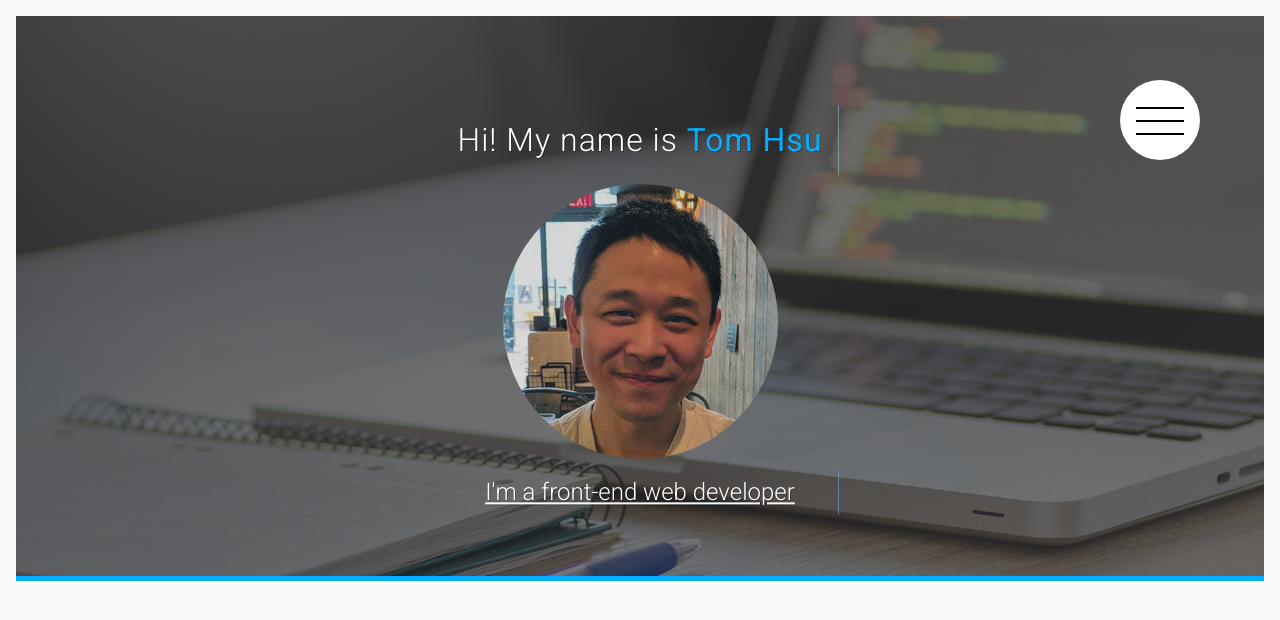
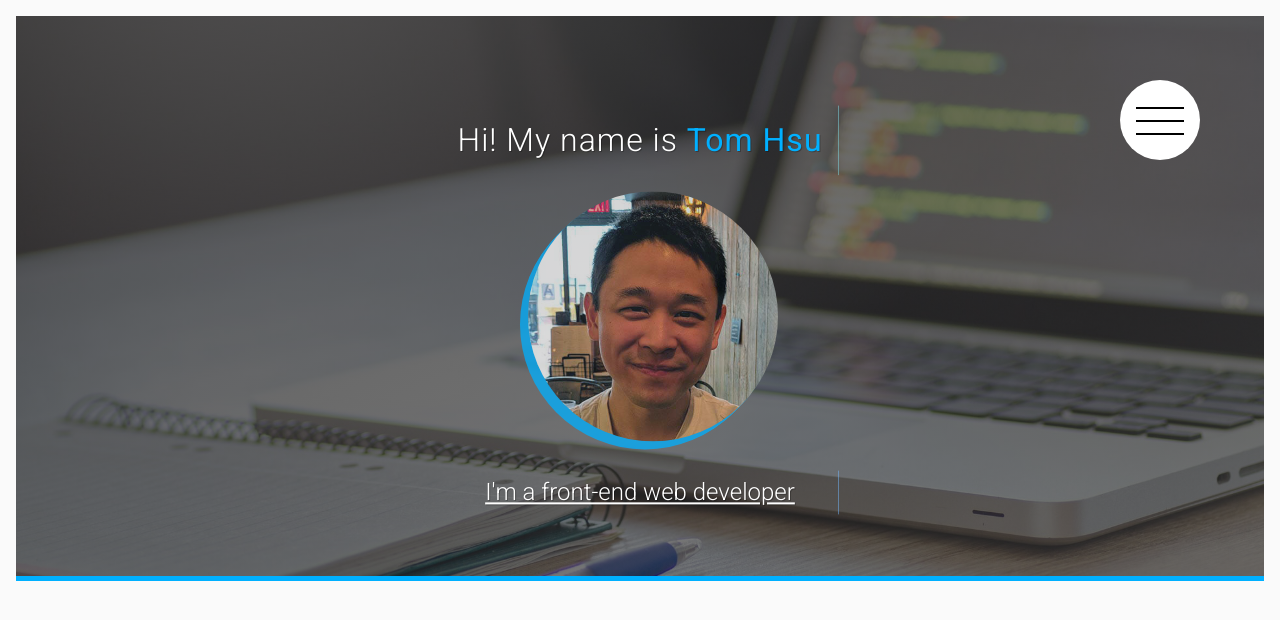
Before and after one commit to thomaschsu/react-portfolio, a React (Create React App) app: page / in a window 1280 px wide. In both pictures the pointer is over the picture 640 px from the left and 321 px from the top of the page. Shown: the top 620 px of the page. Built offline with nearby package versions, Linux system fonts and the light colour scheme.

Commit message:
Added hover effect to picture

```diff
--- a/src/Header.scss
+++ b/src/Header.scss
@@ -120,7 +120,8 @@ $color-black: #424242;
     transition: all ease 500ms;
 
     &:hover {
-        transform: scale(1.10);
         opacity: 0.75;
+        transform: translate(5%, -2%);
+        box-shadow: -1px 1px #00B0FF, -2px 2px #00B0FF, -3px 3px #00B0FF, -4px 4px #00B0FF, -5px 5px #00B0FF, -6px 6px #00B0FF, -7px 7px #00B0FF, -8px 8px #00B0FF;
     }
 }
```
